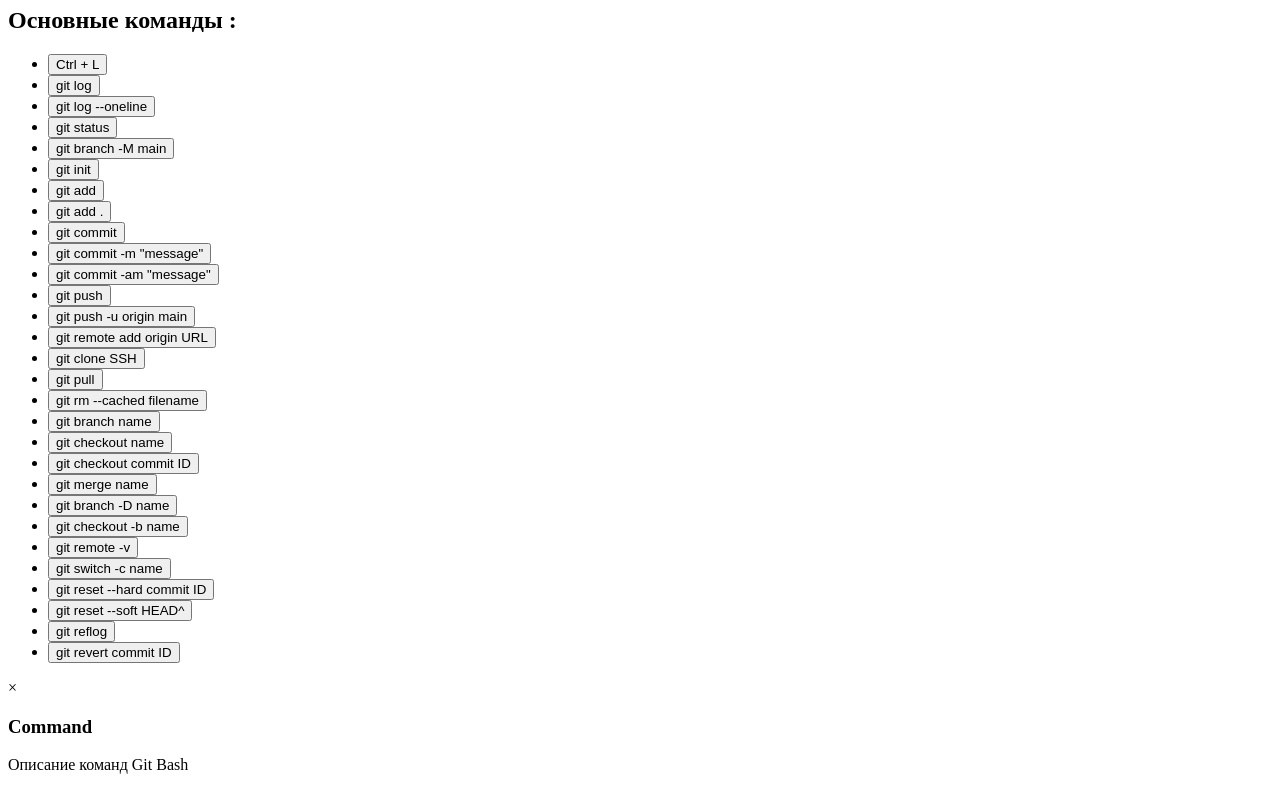
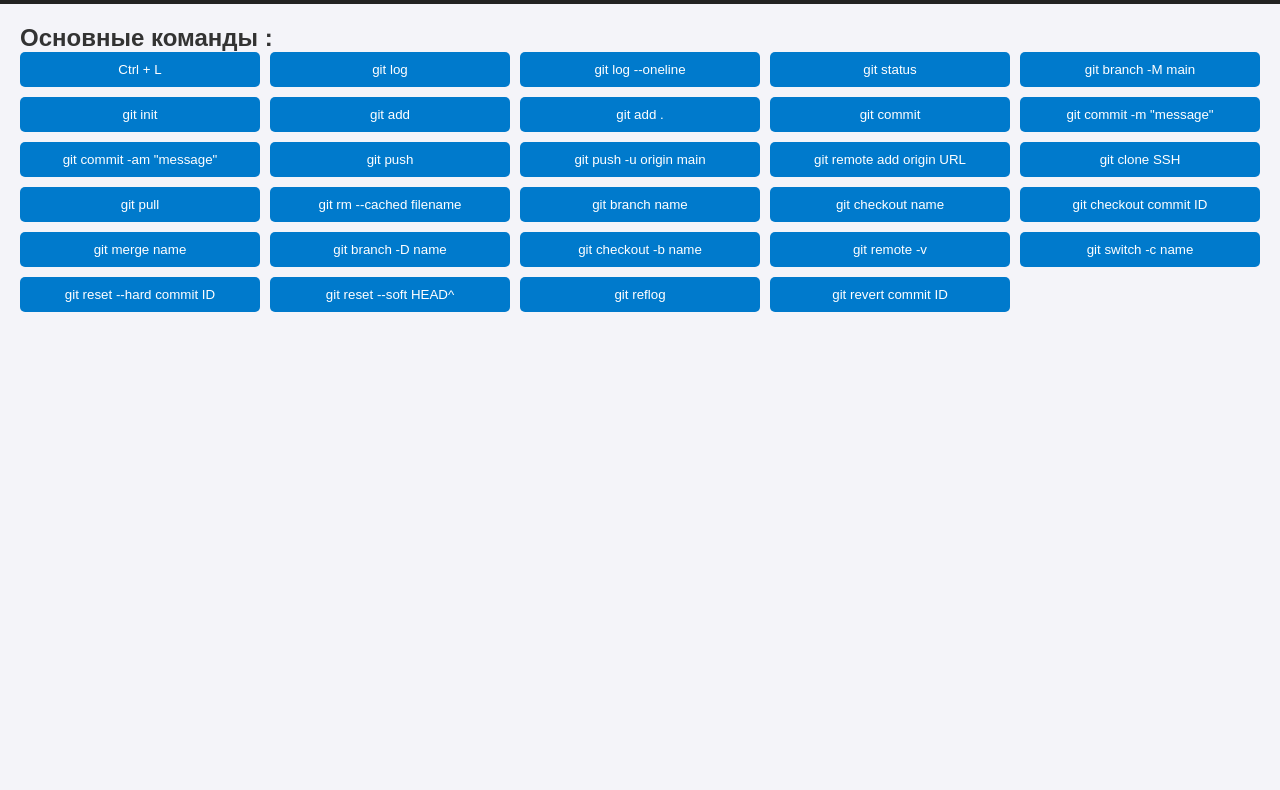
Before and after one commit to alex770307/proekt-consultation-02, a plain HTML site: page index.html in a window 1280 px wide. Shown: the part 73-863 px from the top of the page. After the commit the page ends 800 px from the top, so only its background shows below. Drawn offline with Linux system fonts and the light colour scheme.

Commit message:
update main

```diff
--- a/index.html
+++ b/index.html
@@ -5,6 +5,8 @@
     <meta charset="UTF-8">
     <meta name="viewport" content="width=device-width, initial-scale=1.0">
     <title>Document</title>
+    <link rel="stylesheet" href="style.css">
+    <script src="main.js" defer></script>
 </head>
 
 <body>
```
